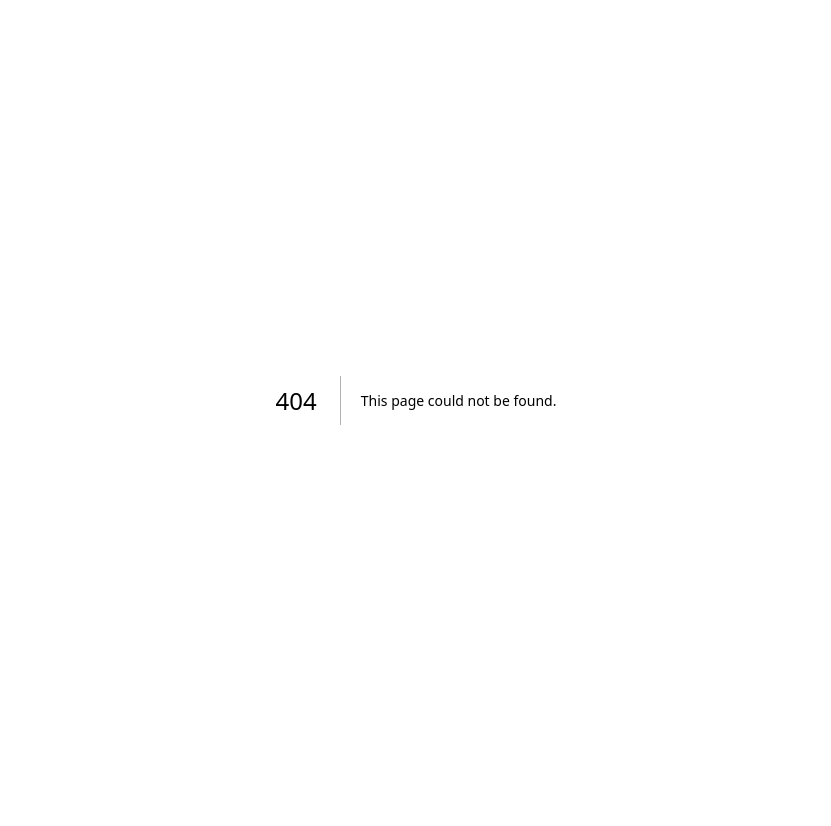
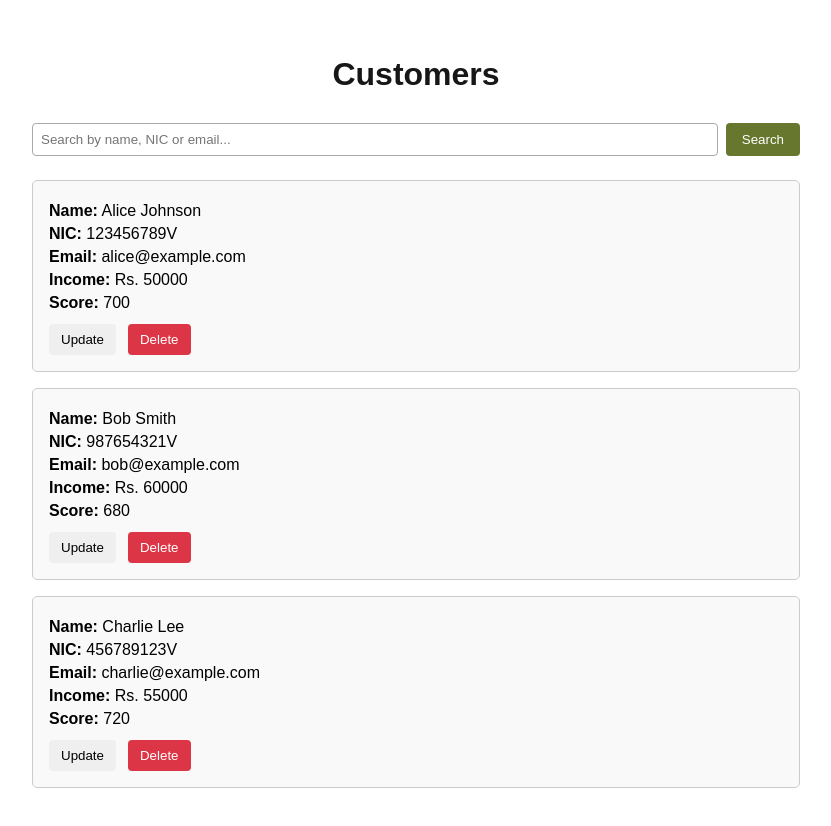
Before and after one commit to AshanManuka/fundflow-frontend, a Next.js app: page /adminDashboard/customerList in a window 1280 px wide. Before the commit this address had no page. Shown: the top 826 px of the page, without its empty margins (224-1055 px from the left). Before the commit the page ends 800 px from the top, so only its background shows below. Built offline with nearby package versions, Linux system fonts and the light colour scheme.

Commit message:
done UI -> all customers

```diff
--- /dev/null
+++ b/src/app/adminDashboard/customerList/customerList.module.css
@@ -0,0 +1,104 @@
+.container {
+    max-width: 800px;
+    margin: 40px auto;
+    padding: 16px;
+  }
+
+  .title {
+    text-align: center;
+    margin-bottom: 30px;
+  }
+
+  .list {
+    list-style: none;
+    padding: 0;
+  }
+
+  .card {
+    border: 1px solid #ccc;
+    border-radius: 5px;
+    padding: 16px;
+    margin-bottom: 16px;
+    color: black;
+    background-color: #f9f9f9;
+  }
+
+  .card p {
+    margin: 5px 0;
+  }
+
+  .actions {
+    margin-top: 12px;
+    display: flex;
+    gap: 12px;
+  }
+
+  .svBtn {
+    padding: 8px 12px;
+    border: none;
+    border-radius: 4px;
+    font-weight: 500;
+    cursor: pointer;
+    background-color: rgb(3, 68, 68);
+  }
+
+  .btns {
+    padding: 8px 12px;
+    border: none;
+    border-radius: 4px;
+    font-weight: 500;
+    cursor: pointer;
+  }
+
+  .btns:hover {
+    opacity: 0.9;
+  }
+
+  .delete {
+    background-color: #dc3545;
+    color: white;
+    padding: 8px 12px;
+    border: none;
+    border-radius: 4px;
+    font-weight: 500;
+    cursor: pointer;
+  }
+
+  .form {
+    display: flex;
+    flex-direction: column;
+    gap: 8px;
+  }
+
+  .inputFl {
+    padding: 8px;
+    border-radius: 4px;
+    border: 1px solid #aaa;
+  }
+
+  .searchBar {
+    display: flex;
+    gap: 8px;
+    margin-bottom: 24px;
+  }
+
+  .searchBar input {
+    flex: 1;
+    padding: 8px;
+    border: 1px solid #aaa;
+    border-radius: 4px;
+  }
+
+  .searchBar button {
+    padding: 8px 16px;
+    background-color: #67772d;
+    color: white;
+    border: none;
+    border-radius: 4px;
+    font-weight: 500;
+    cursor: pointer;
+  }
+
+  .searchBar button:hover {
+    opacity: 0.9;
+  }
--- /dev/null
+++ b/src/app/adminDashboard/customerList/page.jsx
@@ -0,0 +1,101 @@
+'use client';
+
+import { useState } from 'react';
+import styles from './customerList.module.css';
+
+const initialCustomers = [
+  { id: 1, name: 'Alice Johnson', nic: '123456789V', email: 'alice@example.com', income: 50000, score: 700 },
+  { id: 2, name: 'Bob Smith', nic: '987654321V', email: 'bob@example.com', income: 60000, score: 680 },
+  { id: 3, name: 'Charlie Lee', nic: '456789123V', email: 'charlie@example.com', income: 55000, score: 720 },
+];
+
+export default function CustomersPage() {
+  const [customers, setCustomers] = useState(initialCustomers);
+  const [editingId, setEditingId] = useState(null);
+  const [form, setForm] = useState({ name: '', nic: '', email: '', income: '', score: '' });
+  const [searchKeyword, setSearchKeyword] = useState('');
+
+  const handleDelete = (id) => {
+    setCustomers(customers.filter((c) => c.id !== id));
+    if (editingId === id) setEditingId(null);
+  };
+
+  const handleEdit = (customer) => {
+    setEditingId(customer.id);
+    setForm(customer);
+  };
+
+  const handleChange = (e) => {
+    setForm({ ...form, [e.target.name]: e.target.value });
+  };
+
+  const handleUpdate = (e) => {
+    e.preventDefault();
+    setCustomers(customers.map((c) => (c.id === editingId ? { ...form, id: editingId } : c)));
+    setEditingId(null);
+  };
+
+  const handleSearch = async () => {
+    // Simulate backend request (you'll replace this with actual API call)
+    console.log('Searching for:', searchKeyword);
+
+    // Example: backend fetch
+    // const res = await fetch(`/api/customers?keyword=${searchKeyword}`);
+    // const data = await res.json();
+    // setCustomers(data);
+
+    // For now, filter the local data (mock)
+    const filtered = initialCustomers.filter(
+      (c) =>
+        c.name.toLowerCase().includes(searchKeyword.toLowerCase()) ||
+        c.nic.includes(searchKeyword) ||
+        c.email.toLowerCase().includes(searchKeyword.toLowerCase())
+    );
+    setCustomers(filtered);
+  };
+
+  return (
+    <div className={styles.container}>
+      <h1 className={styles.title}>Customers</h1>
+
+      <div className={styles.searchBar}>
+        <input
+          type="text"
+          placeholder="Search by name, NIC or email..."
+          value={searchKeyword}
+          onChange={(e) => setSearchKeyword(e.target.value)}
+        />
+        <button onClick={handleSearch}>Search</button>
+      </div>
+
+      <ul className={styles.list}>
+        {customers.map((customer) => (
+          <li key={customer.id} className={styles.card}>
+            {editingId === customer.id ? (
+              <form onSubmit={handleUpdate} className={styles.form}>
+                <input className={styles.inputFl} name="name" value={form.name} onChange={handleChange} required />
+                <input className={styles.inputFl} name="nic" value={form.nic} onChange={handleChange} required />
+                <input className={styles.inputFl} name="email" value={form.email} onChange={handleChange} required />
+                <input className={styles.inputFl} type="number" name="income" value={form.income} onChange={handleChange} required />
+                <input className={styles.inputFl} type="number" name="score" value={form.score} onChange={handleChange} required />
+                <button className={styles.svBtn} type="submit">Save</button>
+              </form>
+            ) : (
+              <>
+                <p><strong>Name:</strong> {customer.name}</p>
+                <p><strong>NIC:</strong> {customer.nic}</p>
+                <p><strong>Email:</strong> {customer.email}</p>
+                <p><strong>Income:</strong> Rs. {customer.income}</p>
+                <p><strong>Score:</strong> {customer.score}</p>
+                <div className={styles.actions}>
+                  <button className={styles.btns} onClick={() => handleEdit(customer)}>Update</button>
+                  <button onClick={() => handleDelete(customer.id)} className={styles.delete}>Delete</button>
+                </div>
+              </>
+            )}
+          </li>
+        ))}
+      </ul>
+    </div>
+  );
+}
--- a/src/app/adminDashboard/page.jsx
+++ b/src/app/adminDashboard/page.jsx
@@ -11,7 +11,7 @@ export default function AdminDashboard() {
       <h1 className={styles.titleBar}>FundFlow Admin Dashboard</h1>
 
       <div className={styles.buttonGroup}>
-        <button onClick={() => router.push('/adminDashboard/customers')}>
+        <button onClick={() => router.push('/adminDashboard/customerList')}>
           View All Customers
         </button>
         <button onClick={() => router.push('/adminDashboard/loans')}>
```
